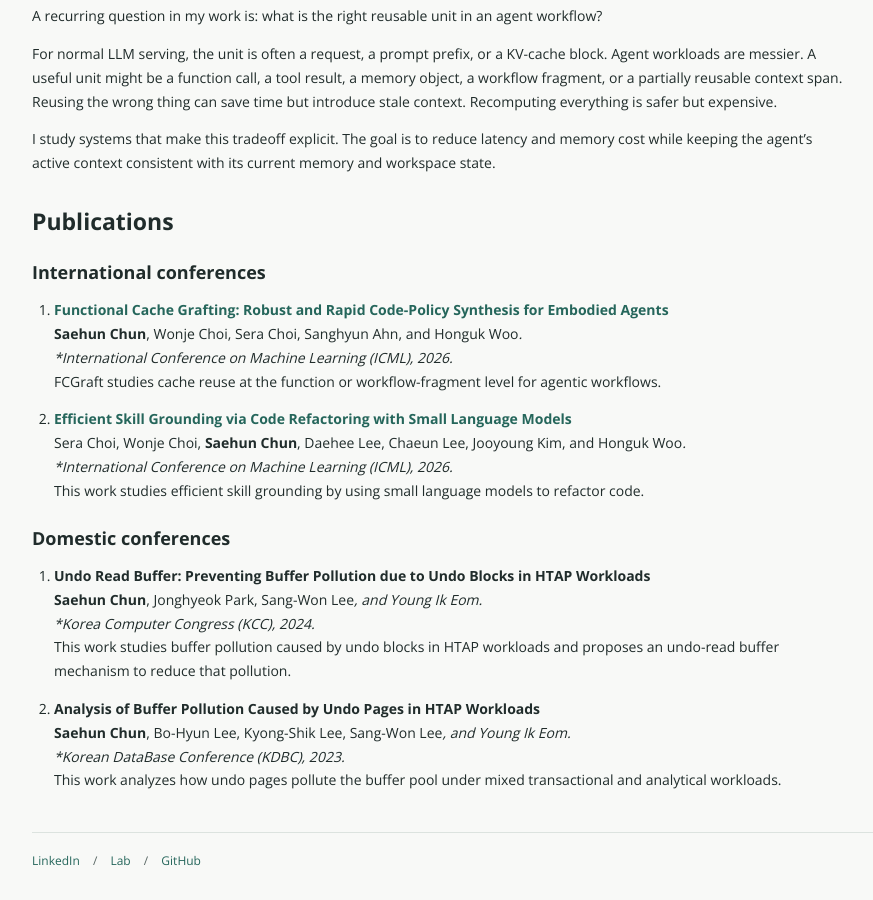
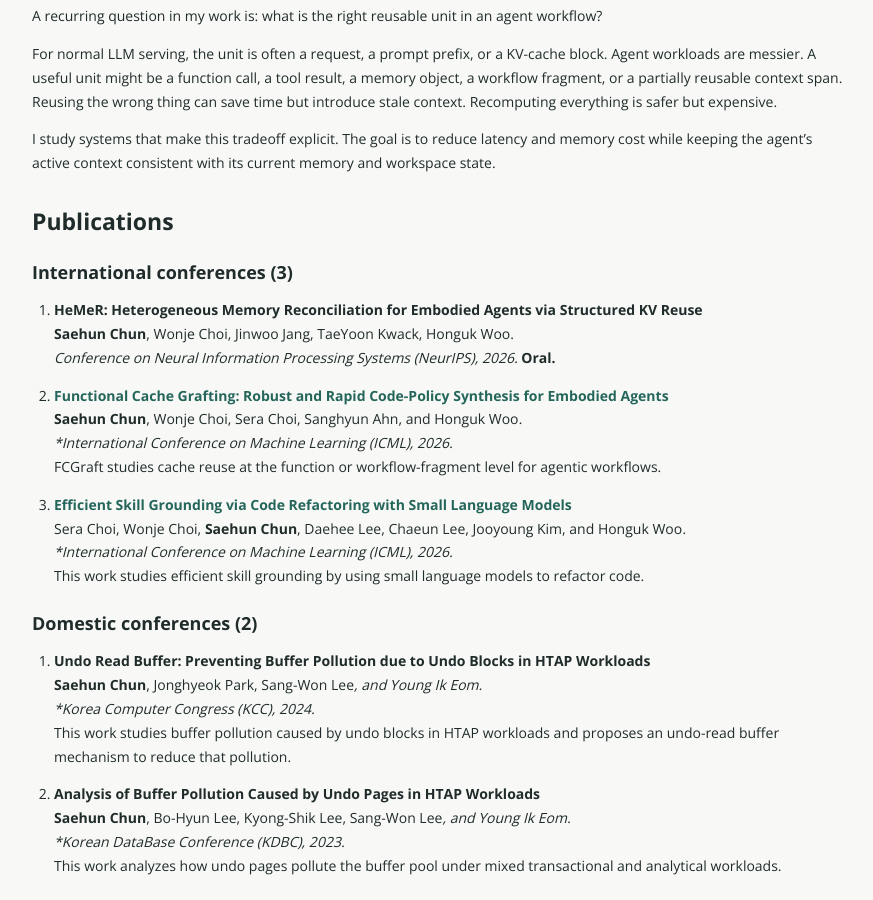
Before and after one commit to thousae/thousae.github.io, a Jekyll site: the page built from research.md, in a window 1280 px wide and 900 px high, scrolled down 695 px. Shown: the whole window, without its empty margins (28-901 px from the left). Built offline with Jekyll 4.4.1, drawn with Linux system fonts in a browser that asks for light colours.

Commit message:
Add HeMeR NeurIPS 2026 oral publication

```diff
--- a/research.md
+++ b/research.md
@@ -29,26 +29,30 @@ I study systems that make this tradeoff explicit. The goal is to reduce latency
 
 ## Publications
 
-### International conferences
+### International conferences (3)
 
-1. **[Functional Cache Grafting: Robust and Rapid Code-Policy Synthesis for Embodied Agents](https://icml.cc/virtual/2026/poster/62313)**
-   **Saehun Chun**, Wonje Choi, Sera Choi, Sanghyun Ahn, and Honguk Woo*.
-   *International Conference on Machine Learning (ICML), 2026.*
-   FCGraft studies cache reuse at the function or workflow-fragment level for agentic workflows.
+1. **HeMeR: Heterogeneous Memory Reconciliation for Embodied Agents via Structured KV Reuse**<br>
+   **Saehun Chun**, Wonje Choi, Jinwoo Jang, TaeYoon Kwack, Honguk Woo.<br>
+   *Conference on Neural Information Processing Systems (NeurIPS), 2026.* **Oral.**<br>
 
-2. **[Efficient Skill Grounding via Code Refactoring with Small Language Models](https://icml.cc/virtual/2026/poster/65138)**
-   Sera Choi, Wonje Choi, **Saehun Chun**, Daehee Lee, Chaeun Lee, Jooyoung Kim, and Honguk Woo*.
-   *International Conference on Machine Learning (ICML), 2026.*
-   This work studies efficient skill grounding by using small language models to refactor code.
+2. **[Functional Cache Grafting: Robust and Rapid Code-Policy Synthesis for Embodied Agents](https://icml.cc/virtual/2026/poster/62313)**<br>
+   **Saehun Chun**, Wonje Choi, Sera Choi, Sanghyun Ahn, and Honguk Woo*.<br>
+   *International Conference on Machine Learning (ICML), 2026.*<br>
+   FCGraft studies cache reuse at the function or workflow-fragment level for agentic workflows.<br>
 
-### Domestic conferences
+3. **[Efficient Skill Grounding via Code Refactoring with Small Language Models](https://icml.cc/virtual/2026/poster/65138)**<br>
+   Sera Choi, Wonje Choi, **Saehun Chun**, Daehee Lee, Chaeun Lee, Jooyoung Kim, and Honguk Woo*.<br>
+   *International Conference on Machine Learning (ICML), 2026.*<br>
+   This work studies efficient skill grounding by using small language models to refactor code.<br>
 
-1. **Undo Read Buffer: Preventing Buffer Pollution due to Undo Blocks in HTAP Workloads**
-   **Saehun Chun**, Jonghyeok Park, Sang-Won Lee*, and Young Ik Eom.
-   *Korea Computer Congress (KCC), 2024.*
+### Domestic conferences (2)
+
+1. **Undo Read Buffer: Preventing Buffer Pollution due to Undo Blocks in HTAP Workloads**<br>
+   **Saehun Chun**, Jonghyeok Park, Sang-Won Lee*, and Young Ik Eom.<br>
+   *Korea Computer Congress (KCC), 2024.*<br>
    This work studies buffer pollution caused by undo blocks in HTAP workloads and proposes an undo-read buffer mechanism to reduce that pollution.
 
-2. **Analysis of Buffer Pollution Caused by Undo Pages in HTAP Workloads**
-   **Saehun Chun**, Bo-Hyun Lee, Kyong-Shik Lee, Sang-Won Lee*, and Young Ik Eom.
-   *Korean DataBase Conference (KDBC), 2023.*
+2. **Analysis of Buffer Pollution Caused by Undo Pages in HTAP Workloads**<br>
+   **Saehun Chun**, Bo-Hyun Lee, Kyong-Shik Lee, Sang-Won Lee*, and Young Ik Eom.<br>
+   *Korean DataBase Conference (KDBC), 2023.*<br>
    This work analyzes how undo pages pollute the buffer pool under mixed transactional and analytical workloads.
```
Also changed, not shown: _layouts/home.html (+8 -0 lines).
